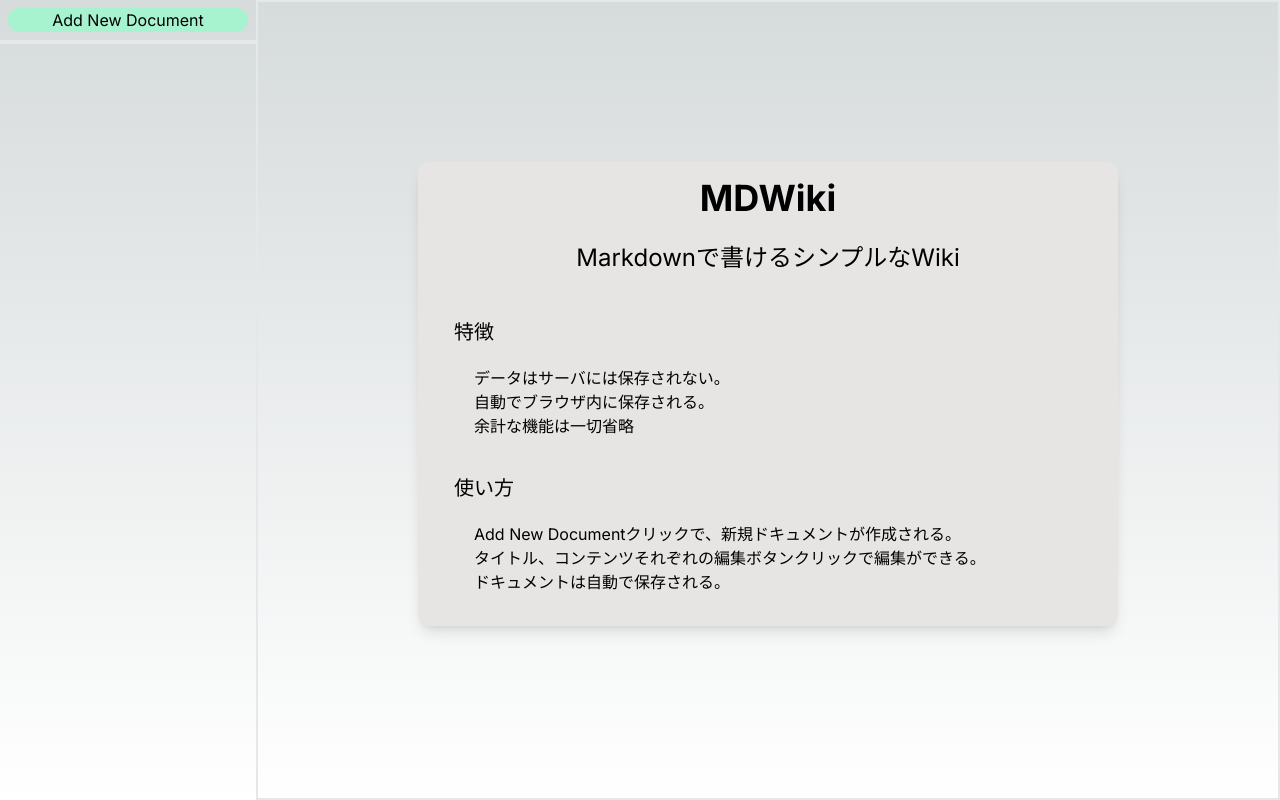
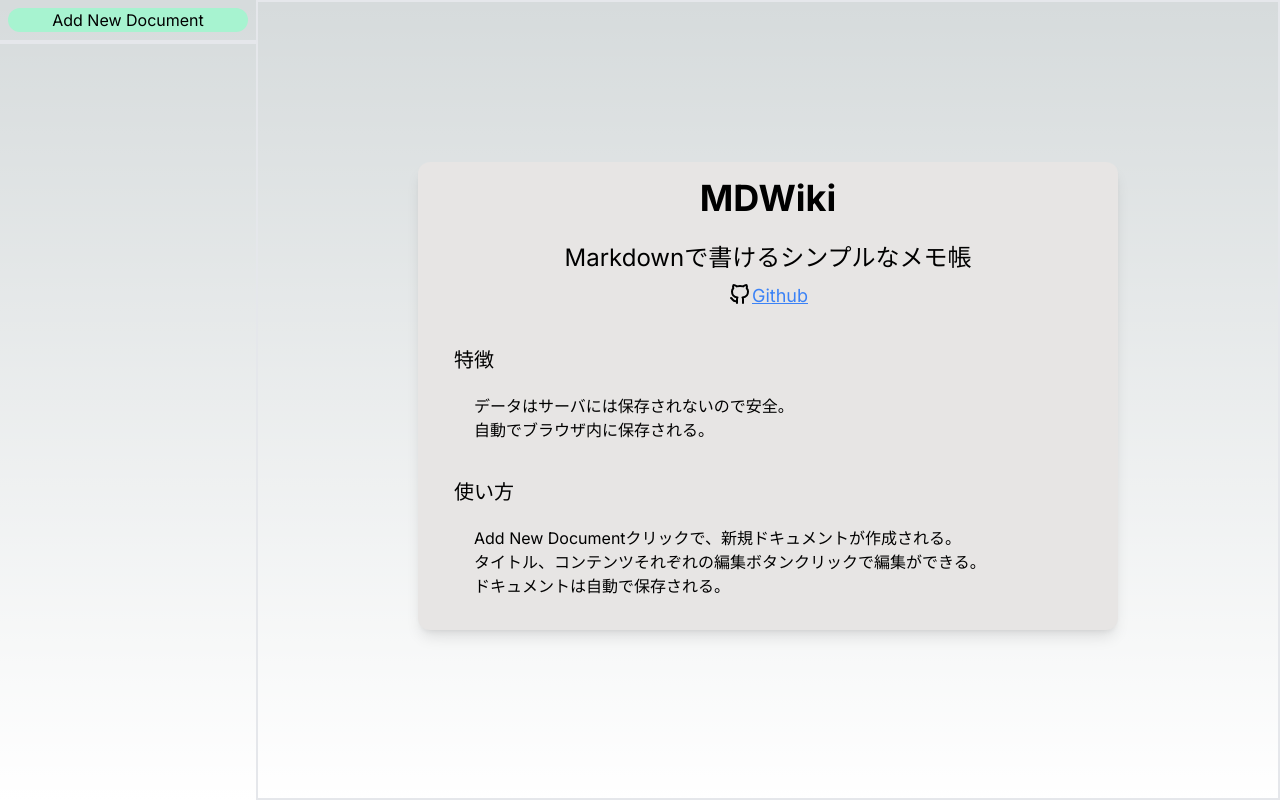
Before and after one commit to tuneyuki/mdwiki, a Next.js app: page / in a window 1280 px wide. Built offline with nearby package versions, Linux system fonts and the light colour scheme.

Commit message:
ライトモード対応

```diff
--- a/src/app/page.tsx
+++ b/src/app/page.tsx
@@ -2,7 +2,12 @@
 import { Document } from "@/types/document";
 import { saveDocuments, loadDocuments } from "@/utils/localstorage";
 import { useEffect, useState } from "react";
-import { IconEdit, IconCornerDownLeft, IconTrash } from "@tabler/icons-react";
+import {
+  IconEdit,
+  IconCornerDownLeft,
+  IconTrash,
+  IconBrandGithub,
+} from "@tabler/icons-react";
 import ReactMarkdown from "react-markdown";
 import remarkGfm from "remark-gfm";
 
@@ -208,20 +213,6 @@ export default function Home() {
         </div>
       </aside>
       <main className="w-4/5 h-full border-2 flex flex-col">
-        {/* {current && !isEditingTitle && (
-          <div className="flex justify-between bg-indigo-950">
-            <div className="text-3xl font-bold p-2">{current?.title}</div>
-            <div className="flex flex-col justify-center px-2">
-              <button
-                onClick={() => setEditingTitle(true)}
-                className="hover:bg-indigo-800 active:bg-indigo-600 rounded-md"
-              >
-                <IconEdit size={40} />
-              </button>
-            </div>
-          </div>
-
-        )} */}
 
         <div className="h-full">
           {current && !isEditingContent && (
@@ -271,17 +262,31 @@ export default function Home() {
           {!current && (
             <div className="m-40 p-4 dark:bg-stone-700 bg-stone-200 rounded-xl shadow-lg dark:shadow-white">
               <h1 className="text-4xl font-bold text-center">MDWiki</h1>
-              <p className="mt-4 p-2 text-center text-2xl">Markdownで書けるシンプルなWiki</p>
+              <p className="mt-4 p-2 text-center text-2xl">
+                Markdownで書けるシンプルなメモ帳
+              </p>
+              <div className="flex justify-center">
+                <IconBrandGithub />
+                <a
+                  className="text-lg text-blue-500 hover:text-blue-700 active:text-blue-900 dark:text-blue400 dark:hover:text-blue-200 dark:active:text-blue-100 underline"
+                  href="https://github.com/tuneyuki/mdwiki"
+                >
+                  Github
+                </a>
+              </div>
               <p className="mt-4 p-5 text-xl">特徴</p>
               <ul className="pl-10">
-                <li>データはサーバには保存されない。</li>
+                <li>データはサーバには保存されないので安全。</li>
                 <li>自動でブラウザ内に保存される。</li>
-                <li>余計な機能は一切省略</li>
               </ul>
               <p className="mt-4 p-5 text-xl">使い方</p>
               <ul className="pl-10 mb-4">
-                <li>Add New Documentクリックで、新規ドキュメントが作成される。</li>
-                <li>タイトル、コンテンツそれぞれの編集ボタンクリックで編集ができる。</li>
+                <li>
+                  Add New Documentクリックで、新規ドキュメントが作成される。
+                </li>
+                <li>
+                  タイトル、コンテンツそれぞれの編集ボタンクリックで編集ができる。
+                </li>
                 <li>ドキュメントは自動で保存される。</li>
               </ul>
             </div>
```
